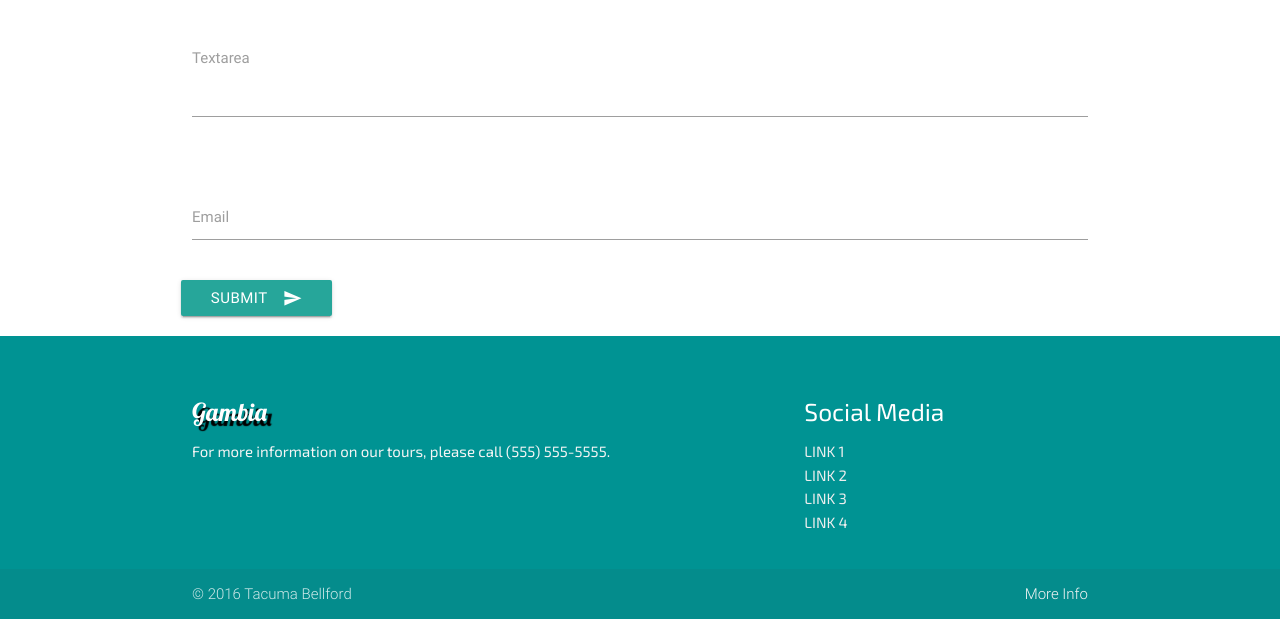
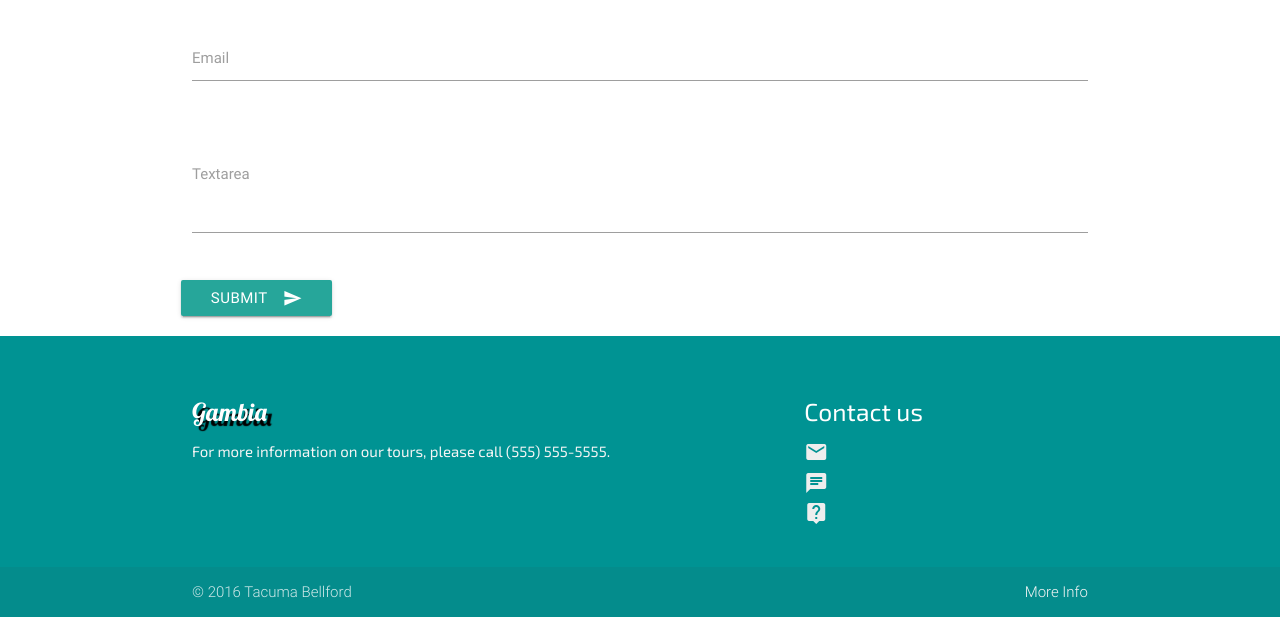
Before and after one commit to takumab/usman_tours, a plain HTML site: page index.html in a window 1280 px wide. Shown: the part 3526-4145 px from the top of the page. Drawn offline with nearby package versions, Linux system fonts and the light colour scheme.

Commit message:
Add contact icons and more  layout

```diff
--- a/index.html
+++ b/index.html
@@ -229,18 +229,19 @@
 			          <label for="last_name">Last Name</label>
 			        </div>
 			      </div>
+						<div class="row">
+			        <div class="input-field col s12">
+			          <input id="email" type="email" class="validate">
+			          <label for="email">Email</label>
+			        </div>
+			      </div>
 			      <div class="row">
 			        <div class="input-field col s12">
 			          <textarea id="textarea1" class="materialize-textarea"></textarea>
 			          <label for="textarea1">Textarea</label>
 			        </div>
 			      </div>
-			      <div class="row">
-			        <div class="input-field col s12">
-			          <input id="email" type="email" class="validate">
-			          <label for="email">Email</label>
-			        </div>
-			      </div>
+
 			    </form>
 			    <button class="btn waves-effect waves-light" type="submit" name="action">Submit
 			    	<i class="material-icons right">send</i>
@@ -256,12 +257,11 @@
                 <p class="grey-text text-lighten-4">For more information on our tours, please call (555) 555-5555.</p>
               </div>
               <div class="col l4 offset-l2 s12">
-                <h5 class="white-text">Social Media</h5>
+                <h5 class="white-text">Contact us</h5>
                 <ul>
-                  <li><a class="grey-text text-lighten-3" href="#!">Link 1</a></li>
-                  <li><a class="grey-text text-lighten-3" href="#!">Link 2</a></li>
-                  <li><a class="grey-text text-lighten-3" href="#!">Link 3</a></li>
-                  <li><a class="grey-text text-lighten-3" href="#!">Link 4</a></li>
+                  <li><a class="grey-text text-lighten-3" href="#!"><i class="material-icons">email</i></a></li>
+                  <li><a class="grey-text text-lighten-3" href="#!"><i class="material-icons">chat</i></a></li>
+                  <li><a class="grey-text text-lighten-3" href="#!"><i class="material-icons">live_help</i></a></li>
                 </ul>
               </div>
             </div>
--- a/js/script.js
+++ b/js/script.js
@@ -7,4 +7,10 @@ $(document).ready(function(){
 	//Parallax
 	$(".parallax").parallax();
 
+	var greeting = function(name){
+	console.log("Great to see you again," + " " + name);
+	}
+
+	greeting("Takuma");
+
 });
```
